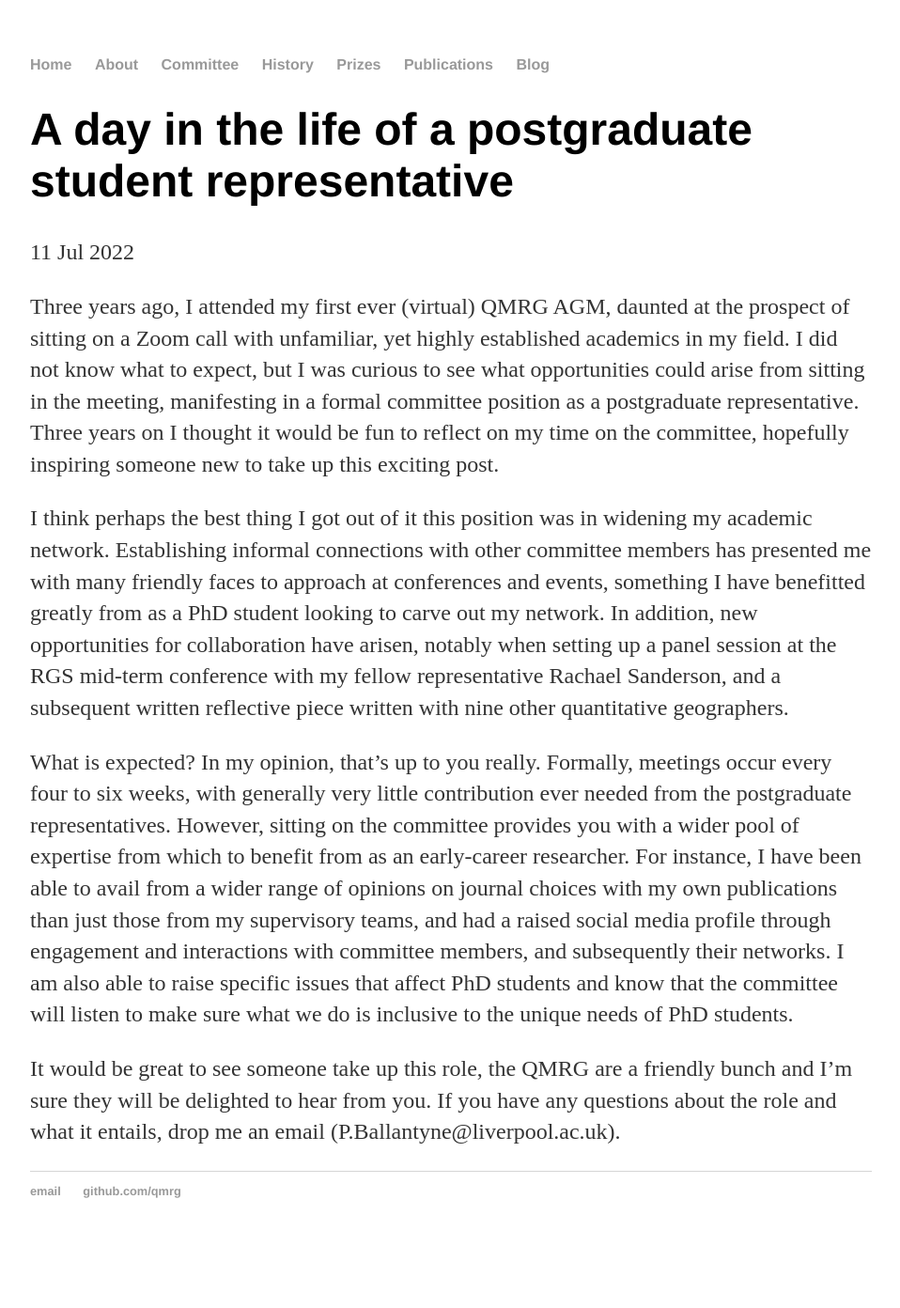
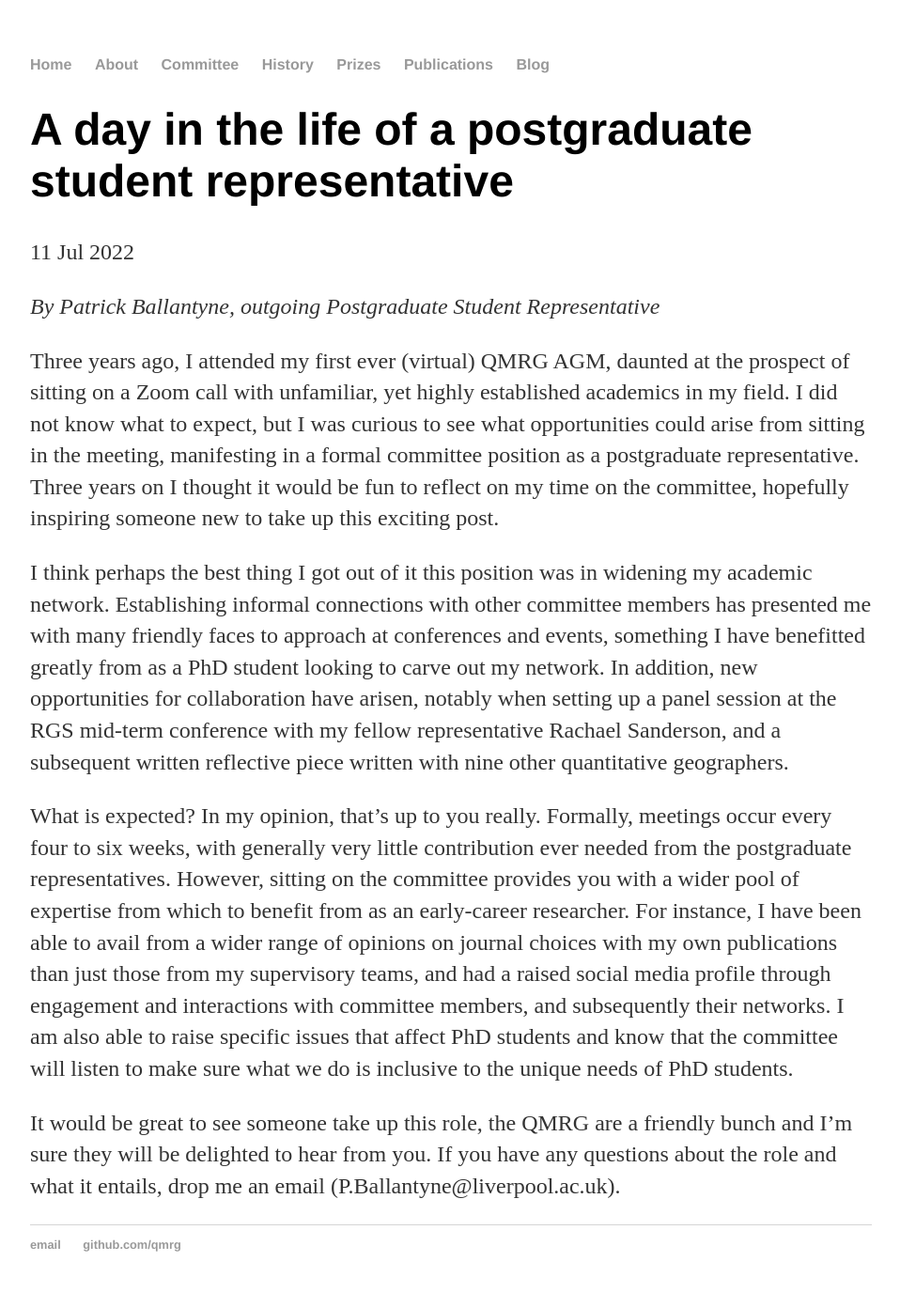
Before and after one commit to qmrg/qmrg.github.io, a Jekyll site: the page built from _posts/2022-07-11-Postgrad_rep_post.md, in a window 1280 px wide. Shown: the whole page at 94% size, without its empty margins (160-1118 px from the left). Built offline with Jekyll 4.4.1, drawn with Linux system fonts in a browser that asks for light colours; before the commit the page ends 1335 px from its top, so only the background shows below that.

Commit message:
Update 2022-07-11-Postgrad_rep_post.md

```diff
--- a/_posts/2022-07-11-Postgrad_rep_post.md
+++ b/_posts/2022-07-11-Postgrad_rep_post.md
@@ -3,6 +3,8 @@ layout: post
 title: "A day in the life of a postgraduate student representative"
 date: 2022-07-11
 ---
+
+*By Patrick Ballantyne, outgoing Postgraduate Student Representative*
 
 Three years ago, I attended my first ever (virtual) QMRG AGM, daunted at the prospect of sitting on a Zoom call with unfamiliar, yet highly established academics in my field. I did not know what to expect, but I was curious to see what opportunities could arise from sitting in the meeting, manifesting in a formal committee position as a postgraduate representative. Three years on I thought it would be fun to reflect on my time on the committee, hopefully inspiring someone new to take up this exciting post.
 
```
